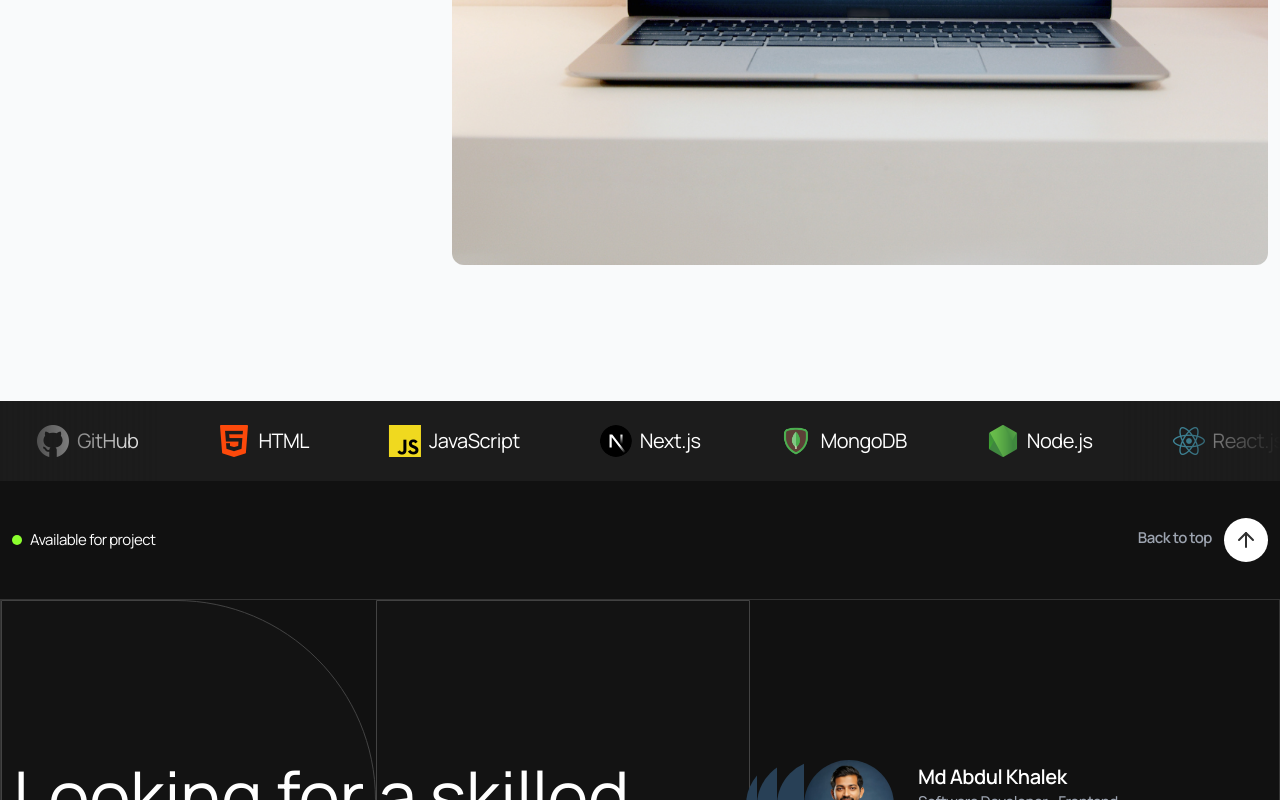
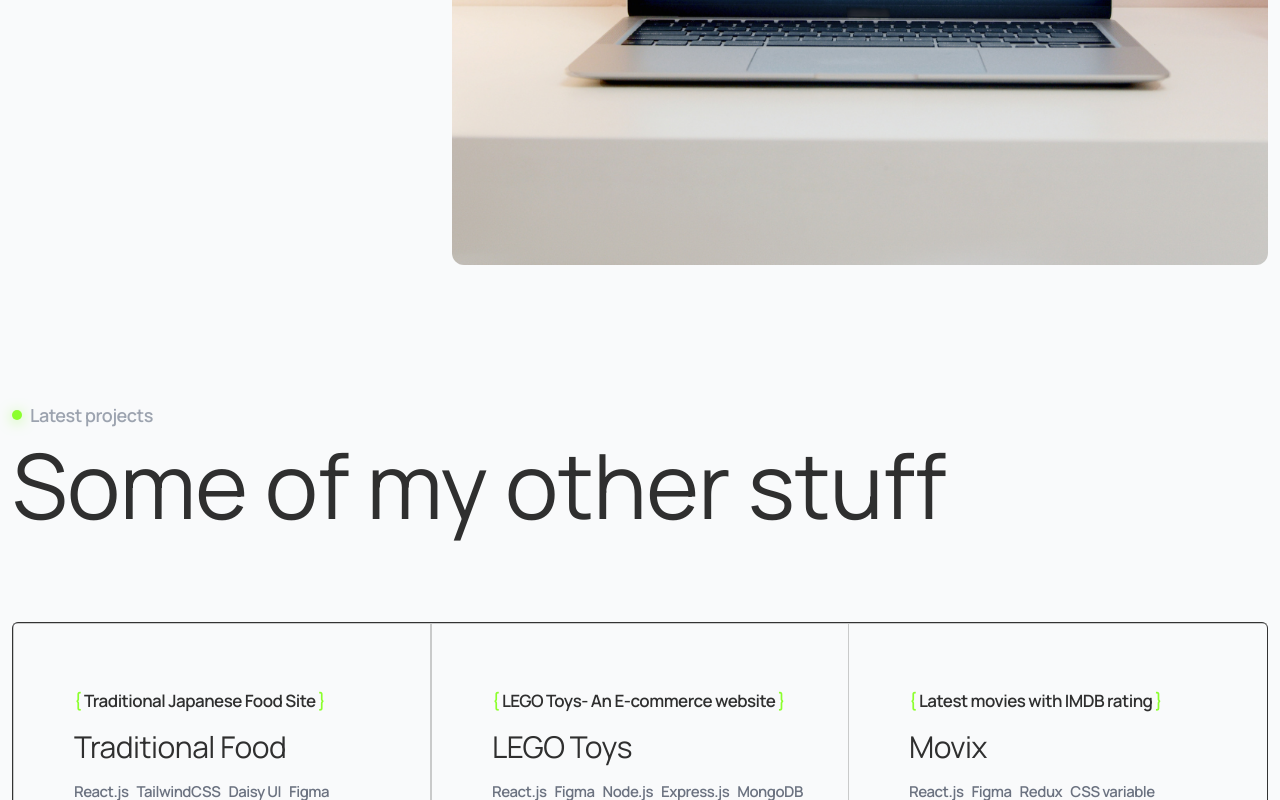
Before and after one commit to nahid-dev/new-prft, a Next.js app: page /projects/1 in a window 1280 px wide. Shown: the part 2000-2800 px from the top of the page. Built offline with nearby package versions, Linux system fonts and the light colour scheme.

Commit message:
Details page completed

```diff
--- /dev/null
+++ b/app/about-and-contact/page.jsx
@@ -0,0 +1,11 @@
+import React from 'react';
+
+const AboutAndContactPage = () => {
+    return (
+        <div className="mt-[110px] pb-8 md:pb-10 xl:pb-20 text-4xl">
+            Lorem ipsum dolor sit amet.
+        </div>
+    );
+};
+
+export default AboutAndContactPage;
--- a/app/projects/[id]/page.jsx
+++ b/app/projects/[id]/page.jsx
@@ -1,13 +1,15 @@
 "use client";
 import React from "react";
 import { motion } from "framer-motion";
-import { projectDetails } from "@/lib/options";
+import { projectDetails, projects } from "@/lib/options";
 import Container from "@/components/shared/Container";
 import { Asterisk } from "lucide-react";
 import HighlightButton from "@/components/shared/common/HighlightButton";
 import Image from "next/image";
 import Button from "@/components/shared/common/Button";
 import Link from "next/link";
+import SectionHeaderTag from "@/components/SectionHeaderTag";
+import ProjectCard from "@/components/ProjectCard";
 const ProjectDetails = ({ params }) => {
   const data = projectDetails.find(
     (project) => project.id === Number(params.id)
@@ -30,7 +32,8 @@ const ProjectDetails = ({ params }) => {
           </h2>
         </motion.div>
         <div className="grid grid-cols-3 gap-16 pt-6 md:pt-12">
-          <div className="col-span-3 md:col-span-1 flex flex-col">
+          <div className="col-span-3 md:col-span-1 ">
+            <div className="flex flex-col sticky top-10">
               <div className="pb-3">
                 <p className="text-[17px] opacity-80">Services</p>
                 <p className="text-xl font-semibold">{data?.tag}</p>
@@ -71,7 +74,7 @@ const ProjectDetails = ({ params }) => {
                     width={60}
                     height={60}
                     loading="lazy"
-                  className="size-5 group-hover:rotate-45 transition duration-200"
+                    className="size-5"
                   />
                   <span className="text-lg font-semibold group-hover:text-highlight">
                     Check on GitHub
@@ -86,6 +89,7 @@ const ProjectDetails = ({ params }) => {
                 >
                   Visit website
                 </HighlightButton>
+              </div>
             </div>
           </div>
           <div className="col-span-3 md:col-span-2 flex flex-col gap-8">
@@ -132,6 +136,31 @@ const ProjectDetails = ({ params }) => {
             ) : null}
           </div>
         </div>
+        <div>
+          <motion.div
+            initial={{ opacity: 0, y: 20 }}
+            whileInView={{ opacity: 1, y: 0 }}
+            viewport={{ once: true, amount: 0.2 }}
+            transition={{ duration: 0.5, ease: "easeOut", delay: 0.3 }}
+            className="py-12 lg:py-20"
+          >
+            <SectionHeaderTag title="Latest projects" />
+            <h2 className="text-[40px] lg:text-[50px] xl:text-[90px] leading-tight">
+              Some of my other stuff
+            </h2>
+          </motion.div>
+          <div className="grid grid-cols-1 lg:grid-cols-3 border rounded-md">
+            {projects
+              .filter((item) => item.id !== Number(params.id))
+              .map((project) => (
+                <ProjectCard
+                  project={project}
+                  key={project.id}
+                  cardTopClasses="pl-0 lg:pl-10 pb-8 lg:pb-[50px]"
+                />
+              ))}
+          </div>
+        </div>
       </Container>
     </div>
   );
--- a/components/shared/Navbar.jsx
+++ b/components/shared/Navbar.jsx
@@ -7,7 +7,7 @@ import { motion } from "framer-motion";
 
 const navItems = [
   { id: 1, name: "Projects", href: "/projects" },
-  { id: 2, name: "About & Contact", href: "/about_&_contact" },
+  { id: 2, name: "About & Contact", href: "/about-and-contact" },
 ];
 
 const menuVariant = {
@@ -54,7 +54,11 @@ const Navbar = () => {
       {/* TOP NAVBAR */}
       <div className="py-4 lg:container mx-auto px-2 sm:px-3 md:py-8 flex items-center justify-between bg-white md:bg-transparent">
         {/* LEFT PART (LOGO) */}
-        <Link href="/" className="flex items-center gap-3">
+        <Link
+          onClick={() => setIsMenuToggle(false)}
+          href="/"
+          className="flex items-center gap-3"
+        >
           <CodeXml strokeWidth={3} color="#91ff2e" className="size-8" />
           <p className="flex items-center gap-1 text-xl lg:text-2xl">
             <span className="font-bold">Abdul</span> <span>Khalek</span>
@@ -133,7 +137,7 @@ const Navbar = () => {
         <div className="flex flex-col md:hidden gap-5 pt-10 pb-5">
           <ul className="flex flex-col items-center gap-3">
             {navItems.map((nav) => (
-              <li key={nav.id}>
+              <li onClick={() => setIsMenuToggle(false)} key={nav.id}>
                 <Link className="text-[17px] font-semibold" href={nav.href}>
                   {nav.name}
                 </Link>
@@ -141,12 +145,20 @@ const Navbar = () => {
             ))}
           </ul>
           <div className="flex flex-col justify-center gap-3">
-            <p className="text-[15px] font-semibold flex flex-col items-center">
+            <p
+              onClick={() => setIsMenuToggle(false)}
+              className="text-[15px] font-semibold flex flex-col items-center"
+            >
               <span className="text-gray-500  lg:inline">Email: </span>
               <span>khalek.2md@gmail.com</span>
             </p>
             <div className="flex justify-center mt-5">
-              <Button className="text-nowrap w-fit">Contact me</Button>
+              <Link
+                onClick={() => setIsMenuToggle(false)}
+                href="/about-and-contact"
+              >
+                <Button className="text-nowrap w-fit">Contact me</Button>
+              </Link>
             </div>
           </div>
         </div>
```
Lines whose indentation alone changed are shown as unchanged.
